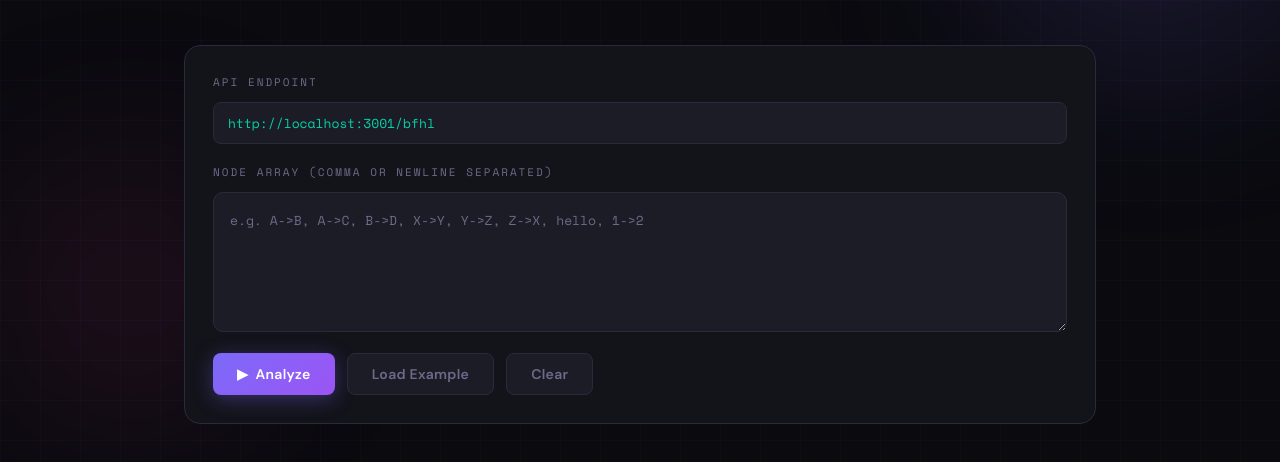
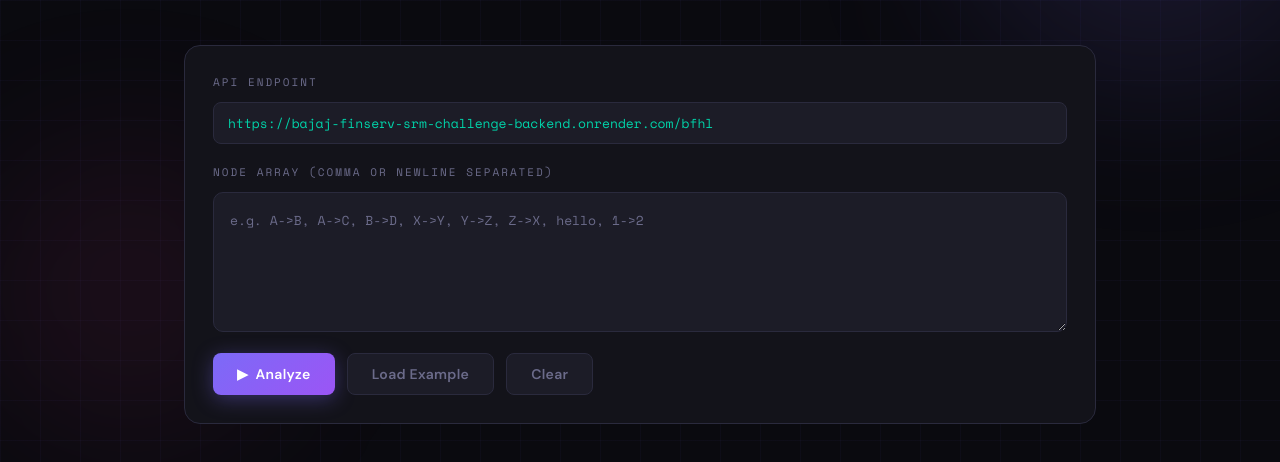
Before and after one commit to lakshmipravallika19145/Bajaj_finserv_SRM-Challenge, a plain HTML site: page frontend/index.html in a window 1280 px wide. Shown: the part 240-702 px from the top of the page. Drawn offline with nearby package versions, Linux system fonts and the light colour scheme.

Commit message:
Fix API URL for production

```diff
--- a/frontend/index.html
+++ b/frontend/index.html
@@ -446,7 +446,7 @@
   <div class="input-card">
     <span class="input-label">API Endpoint</span>
     <div class="api-url-row">
-      <input class="api-url-input" id="apiUrl" type="text" value="http://localhost:3001/bfhl" placeholder="https://your-api.onrender.com/bfhl" />
+      <input class="api-url-input" id="apiUrl" type="text" value="https://bajaj-finserv-srm-challenge-backend.onrender.com/bfhl" placeholder="https://your-api.onrender.com/bfhl" />
     </div>
 
     <span class="input-label">Node Array (comma or newline separated)</span>
```
